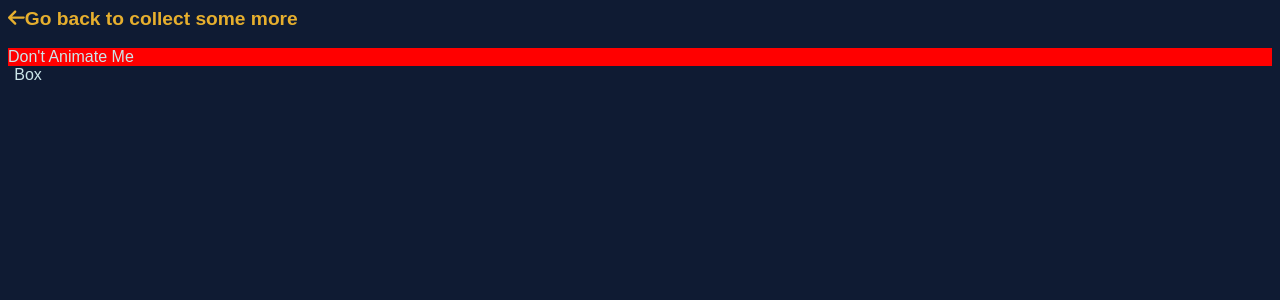
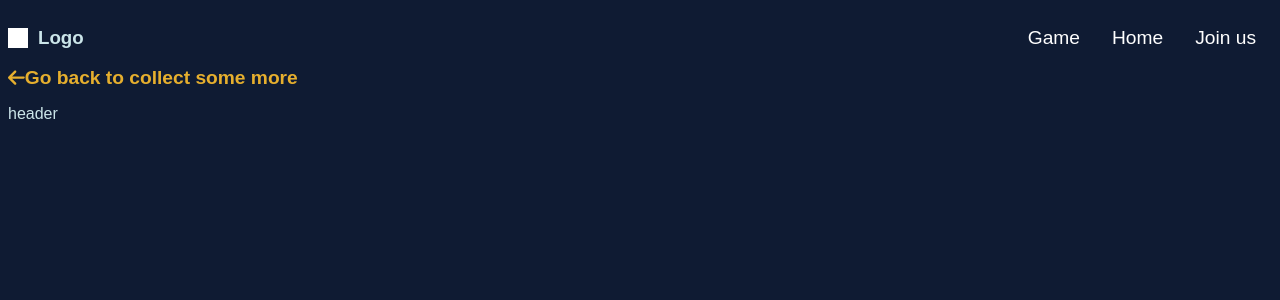
Before and after one commit to jagodakubicka/the-ocean-cleanup-page, a React (Vite) app: page /about-us in a window 1280 px wide. Shown: the top 300 px of the page. Built offline with nearby package versions, Linux system fonts and the light colour scheme.

Commit message:
navbar setting

```diff
--- a/src/App.tsx
+++ b/src/App.tsx
@@ -1,19 +1,20 @@
 import './styles/App.scss'
-import { BrowserRouter, Routes, Route  } from "react-router-dom";
+import {  Routes, Route  } from "react-router-dom";
 import {LandingPage}  from './pages/LandingPage'
 import { MainPage } from './pages/MainPage';
+import { Navigation } from './components/Navigation';
 
 function App() {
 
 
   return (
     <>
-      <BrowserRouter>
+    <Navigation/>
       <Routes>
         <Route path="/" element={<LandingPage/>} />
         <Route path="/about-us" element={<MainPage/>} />
       </Routes>
-    </BrowserRouter>
+
     </>
   )
 }
--- a/src/components/Header.tsx
+++ b/src/components/Header.tsx
@@ -1,44 +1,13 @@
-import {  useLayoutEffect, useRef } from 'react';
-import gsap from 'gsap';
-import {Text } from './Text';
+
+
+
 
 export const Header = () => {
 
-  const app = useRef();
 
- const animateText = ()=> {
-  let ctx = gsap.context(()=> {
-     gsap.to("[data-animate='rotate']", {
-        rotation: 360,
-        repeat: -1,
-        repeatDelay: 1,
-        yoyo: true
-      });
-
-      gsap.to("[data-animate='move']", {
-        x: 100,
-        repeat: -1,
-        repeatDelay: 1,
-        yoyo: true
-      });
-
-      gsap.set(".dont-animate", {
-        backgroundColor: 'red'
-      });
-  }, app);
-  return () => ctx.revert()
- }
-
- useLayoutEffect(() => {
-   animateText()
-  }, [])
  return(
   <>
-   <div className="app" ref={app}>
-      <Text anim="rotate">Box</Text>
-      <Text className="dont-animate">Don't Animate Me</Text>
-      <Text anim="move">Box</Text>
-    </div>
+<p>header</p>
   </>
  )
 }
--- /dev/null
+++ b/src/components/Navigation.tsx
@@ -0,0 +1,23 @@
+import {Link} from 'react-router-dom'
+
+
+export const Navigation = () => {
+
+   return(
+    <>
+    <div className='navbar'>
+     <div className='navbar__logo'>
+      <div className="navbar__logo--cube"></div>
+      <h3 className='navbar__logo--Logotext'>Logo</h3>
+     </div>
+    <div>
+     <Link to="/">Game</Link>
+     <Link to="/about-us">Home</Link>
+     <Link to="/">Join us</Link></div>
+    </div>
+    </>
+
+
+ )
+
+}
--- a/src/components/Text.tsx
+++ /dev/null
@@ -1,7 +0,0 @@
-export const Text = ({children, className, anim}) => {
- return (
-  <div className={"box " + className } data-animate={ anim }>
-  {children}
-  </div>
- )
-}
--- a/src/main.tsx
+++ b/src/main.tsx
@@ -2,9 +2,14 @@ import React from 'react'
 import ReactDOM from 'react-dom/client'
 import App from './App.tsx'
 import './index.css'
+import { BrowserRouter } from 'react-router-dom'
+
 
 ReactDOM.createRoot(document.getElementById('root')!).render(
   <React.StrictMode>
+    <BrowserRouter>
     <App />
+    </BrowserRouter>
+
   </React.StrictMode>,
 )
--- a/src/pages/mainPage.tsx
+++ b/src/pages/mainPage.tsx
@@ -9,7 +9,6 @@ export const MainPage = () => {
    return(
     <>
     <div>
-
      <Link to="/"><FontAwesomeIcon icon={faArrowLeft} />Go back to collect some more</Link>
      <Header/>
     </div>
--- a/src/styles/App.scss
+++ b/src/styles/App.scss
@@ -1,4 +1,5 @@
 // imports
+@import 'Navbar';
 
 // colors
 $main-color:#0F1B33;
@@ -65,8 +66,8 @@ a{
 }
 
 .header-container{
-   display: flex;
-   flex-direction: column;
+  display: flex;
+  flex-direction: column;
   justify-content: space-around;
   align-items: center;
   min-height: 100vh;
--- /dev/null
+++ b/src/styles/_Navbar.scss
@@ -0,0 +1,29 @@
+.navbar{
+display: flex;
+gap:2rem;
+justify-content: space-between;
+align-items: center;
+a{
+ font-weight: 300;
+ color: #fff;
+ padding: 1rem;
+ &:hover{
+outline: 1px solid #fff;
+ }
+}
+&__logo{
+ display: flex;
+ justify-content: start;
+align-items: center;
+&--Logotext{
+ font-weight: 900;
+
+}
+&--cube{
+ width: 20px;
+ height: 20px;
+ background-color: #fff;
+ margin-right: 10px;
+}
+}
+}
```
Also changed, not shown: 1 other file (tests, documents, lock files or other folders).
